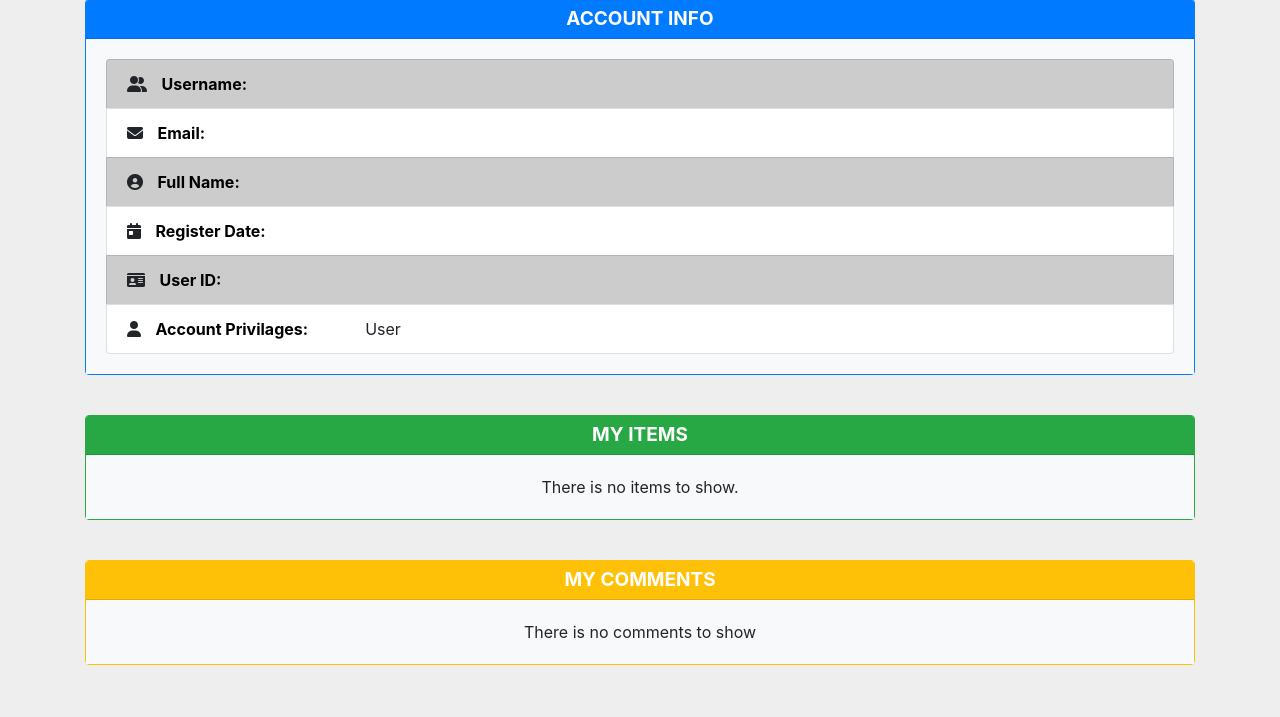
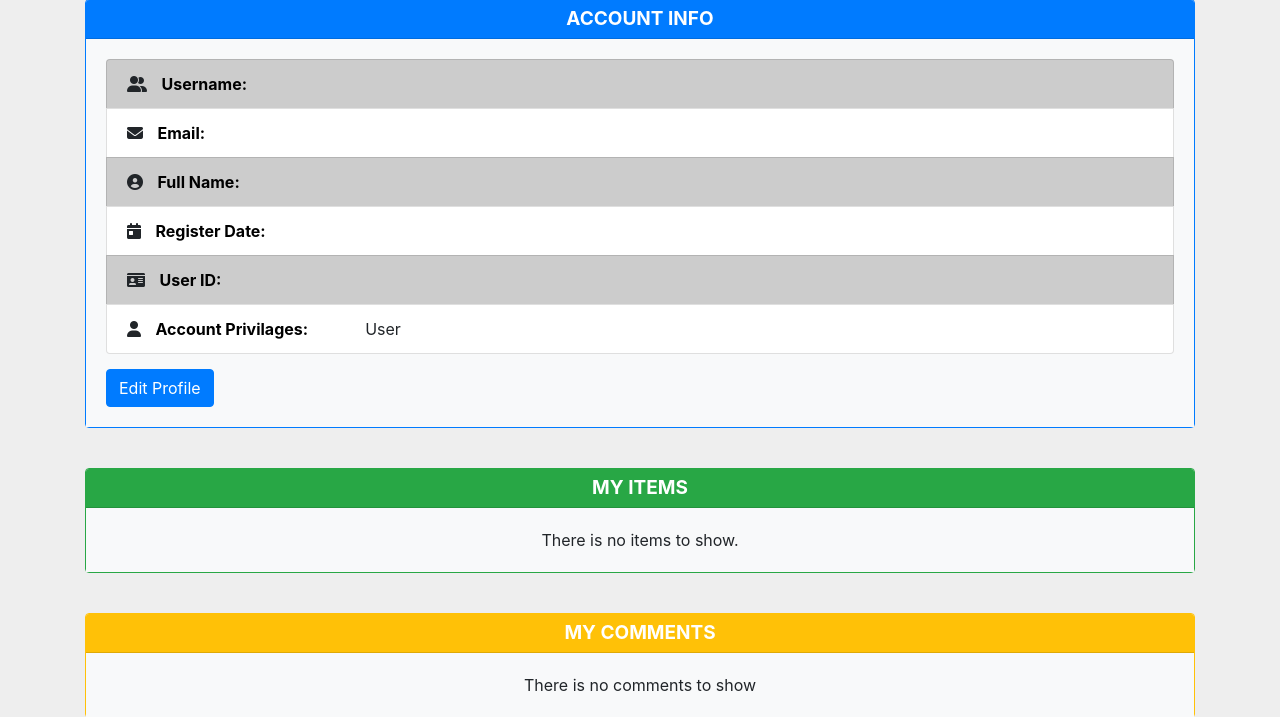
Before and after one commit to Cypher-1337/Shop, a PHP site: page /shop/profile.php in a window 1280 px wide. Shown: the part 210-927 px from the top of the page. Run offline with PHP 8.4, Linux system fonts and the light colour scheme; the visitor is signed in with stand-in values (Sample User, id 1); data that the repository does not hold is empty; some libraries are stand-ins or nearby versions.

Commit message:
Making Edit button in profile to make edit profile functionality

```diff
--- a/admin/members.php
+++ b/admin/members.php
@@ -262,7 +262,7 @@
                 if(!empty($avatarName)){
                     $formErrors = editValidateForm($username, $email, $fullname, $groupid, $img_ext, $allowed_ext, $avatarSize);
                 }
-                // if empty ignore file upload restrictions
+                // if it is empty ignore file upload restrictions
                 else{
                     $formErrors = editValidateForm($username, $email, $fullname, $groupid);
 
--- a/layout/css/frontend.css
+++ b/layout/css/frontend.css
@@ -256,7 +256,10 @@ hr{
     background-color: #ccc;
 }
 
-
+/* edit button  */
+.edit-my-profile{
+    margin-top: 15px;
+}
 
 
 .info-ul li span{
--- a/profile.php
+++ b/profile.php
@@ -56,7 +56,10 @@
 
                     echo "</ul>";
 
+
+
                 ?>
+                <button class='btn btn-primary edit-my-profile'>Edit Profile</button>
                 </div>
             </div>
     </div>
```
Also changed, not shown: admin/uploads/avatars/3603328_Far_cry_6-a11fa33c-0d4e-4ee6-9cba-c5008cbfdb77.jpg (added).
